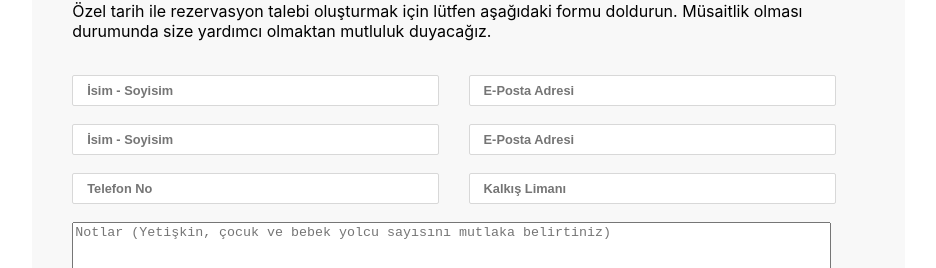
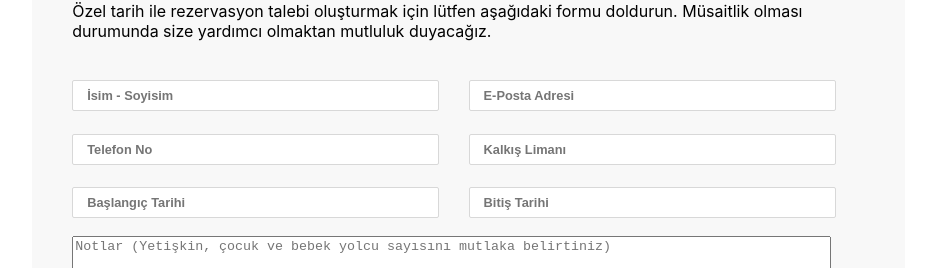
Before and after one commit to barismalkoc/captain-fargo, a React (Create React App) app: page /privateYachtCharter in a window 1280 px wide. Shown: the part 820-1088 px from the top of the page, without its empty margins (280-1216 px from the left). Built offline with nearby package versions, Linux system fonts and the light colour scheme.

Commit message:
cf-21 (detail-page-2 )

```diff
--- a/src/components/YachtCharter/ProductList.jsx
+++ b/src/components/YachtCharter/ProductList.jsx
@@ -72,20 +72,21 @@ function ProductList(props) {
               </div>
             <div className={"row"}>
               <div className={"input-group"}>
-                <input name={"name"} type={"text"} placeholder={"İsim - Soyisim"}/>
-              </div>
-              <div className={"input-group"}>
-                <input name={"email"} type={"email"} placeholder={"E-Posta Adresi"}/>
-              </div>
-            </div>
-            <div className={"row"}>
-              <div className={"input-group"}>
                 <input name={"phone"} type={"text"} placeholder={"Telefon No"}/>
               </div>
               <div className={"input-group"}>
                 <input name={"port"} type={"text"} placeholder={"Kalkış Limanı"}/>
               </div>
             </div>
+            <div className={"row"}>
+              <div className={"input-group"}>
+                <input name={"starting-date"} type={"text"} placeholder={"Başlangıç Tarihi"}/>
+              </div>
+              <div className={"input-group"}>
+                <input name={"end-date"} type={"text"} placeholder={"Bitiş Tarihi"}/>
+              </div>
+            </div>
+
             <div className={"row"}>
               <div className={"input-group"}>
                 <textarea name={"notes"} placeholder={"Notlar (Yetişkin, çocuk ve bebek yolcu sayısını mutlaka belirtiniz)"}/>
--- a/src/components/YachtCharter/productList.scss
+++ b/src/components/YachtCharter/productList.scss
@@ -133,7 +133,7 @@
             padding: 7px 14px;
             font-weight: 600;
             color: #666666;
-            margin-top: .5rem;
+            margin-top: .8rem;
             width: 85%;
             border-radius: 2px;
             border: 1px solid #d8d8d8;
```
